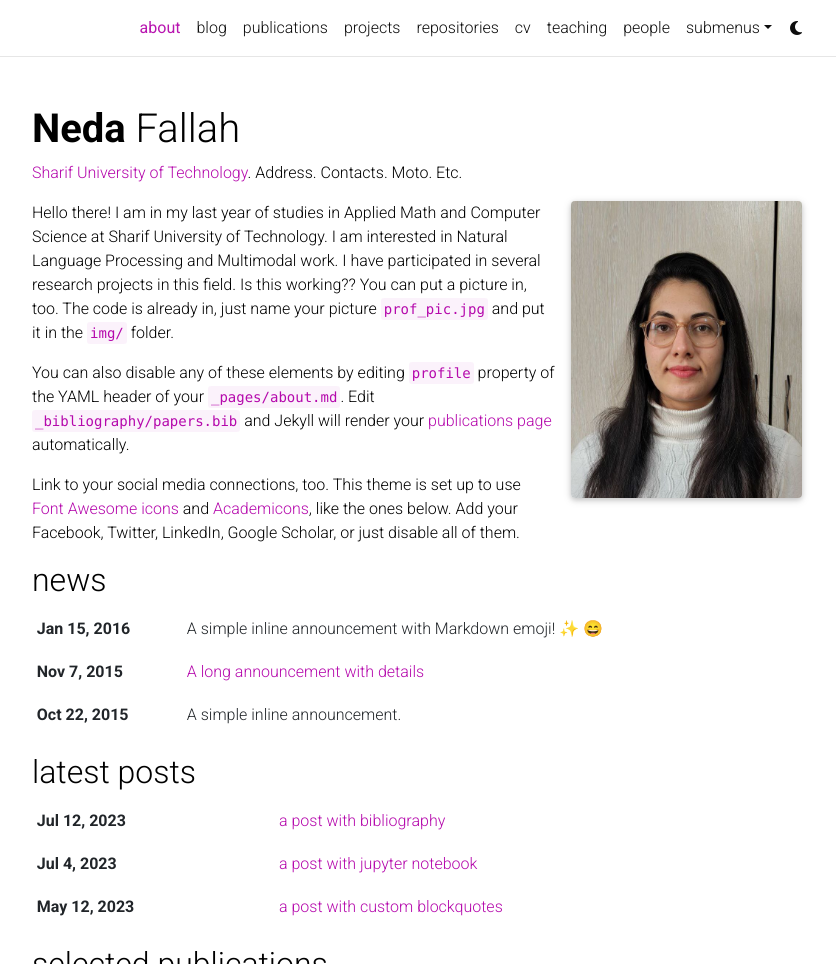
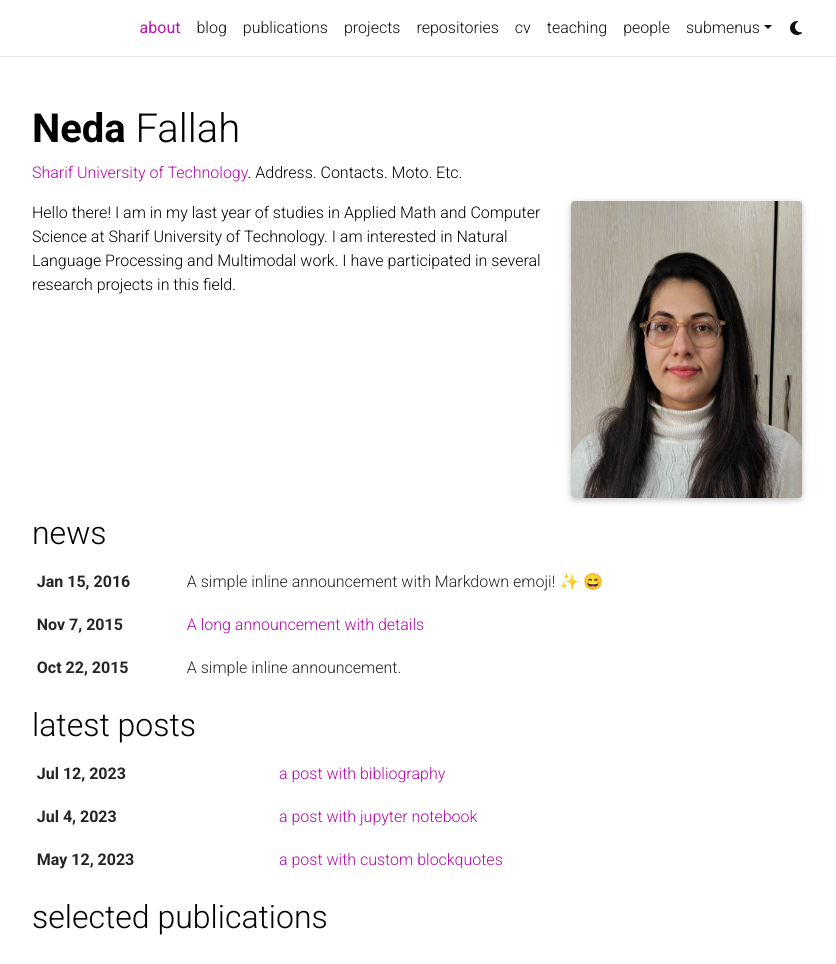
Before and after one commit to NedFal/NedFal.github.io, a Jekyll site: the page built from _pages/about.md, in a window 1280 px wide and 1300 px high, cut to the strip 0-964 px from the top of the window. Shown: the whole strip, without its empty margins (223-1059 px from the left). Built offline with Jekyll 4.4.1, drawn with Linux system fonts in a browser that asks for light colours; full-size pictures stand in for the smaller copies a plugin makes; emoji names are drawn with the system emoji font; comment, search, counter and statistics services are not loaded; a style sheet for code colours, icons or effects is not loaded.

Commit message:
Update about.md

```diff
--- a/_pages/about.md
+++ b/_pages/about.md
@@ -20,8 +20,3 @@
 Hello there!
 I am in my last year of studies in Applied Math and Computer Science at Sharif University of Technology.
 I am interested in Natural Language Processing and Multimodal work. I have participated in several research projects in this field.
-Is this working?? You can put a picture in, too. The code is already in, just name your picture `prof_pic.jpg` and put it in the `img/` folder.
-
-You can also disable any of these elements by editing `profile` property of the YAML header of your `_pages/about.md`. Edit `_bibliography/papers.bib` and Jekyll will render your [publications page](/al-folio/publications/) automatically.
-
-Link to your social media connections, too. This theme is set up to use [Font Awesome icons](http://fortawesome.github.io/Font-Awesome/) and [Academicons](https://jpswalsh.github.io/academicons/), like the ones below. Add your Facebook, Twitter, LinkedIn, Google Scholar, or just disable all of them.
```
